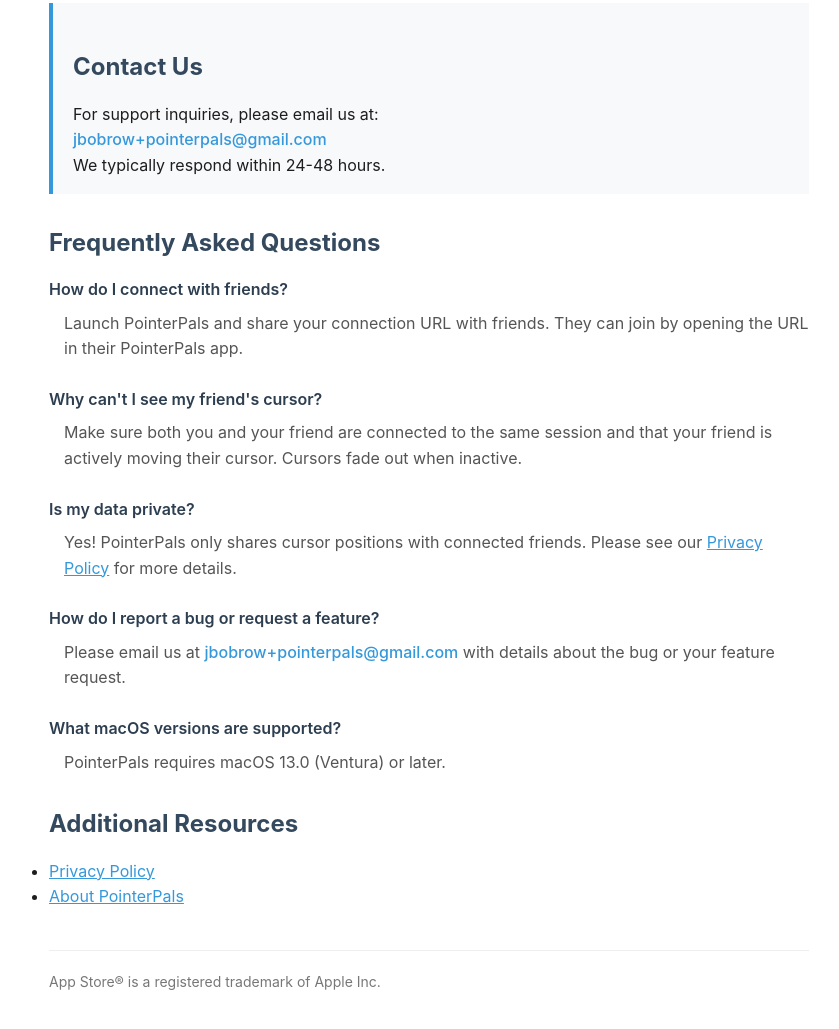
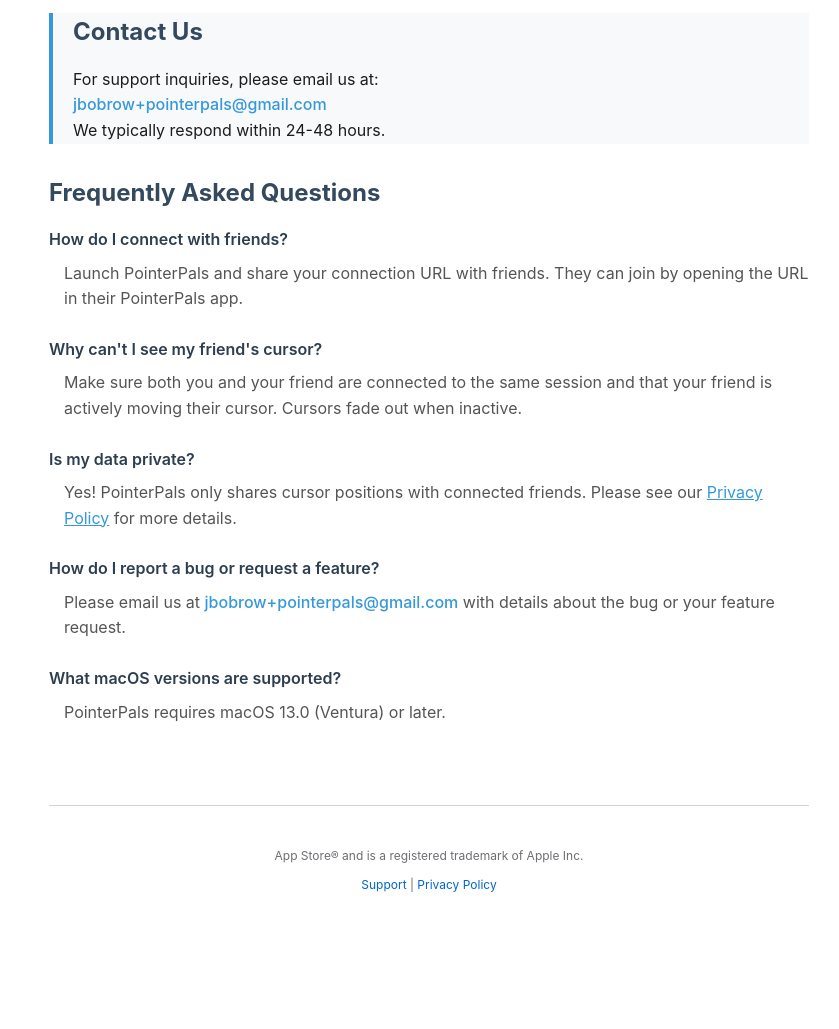
Before and after one commit to jbobrow/PointerPals, a plain HTML site: page support.html in a window 1280 px wide. Shown: the part 209-1238 px from the top of the page, without its empty margins (211-1050 px from the left). After the commit the page ends 1184 px from the top, so only its background shows below. Drawn offline with Linux system fonts and the light colour scheme.

Commit message:
updated website styling and content

```diff
--- a/support.html
+++ b/support.html
@@ -66,7 +66,7 @@
         .contact-info {
             background: #f8f9fa;
             border-left: 4px solid #3498db;
-            padding: 15px 20px;
+            padding: 0 20px;
             margin: 20px 0;
         }
         .email-link {
@@ -92,11 +92,19 @@
             color: #555;
             padding-left: 15px;
         }
+        footer {
+            text-align: center;
+            padding: 40px 20px;
+            color: #6e6e73;
+            font-size: 12px;
+            border-top: 1px solid #d2d2d7;
+            margin-top: 80px;
+        }
     </style>
 </head>
 <body>
     <nav>
-        <a href="index.html">PointerPals</a>
+        <a href="index.html">Pointer Pals</a>
         <a href="support.html">Support</a>
         <a href="privacy.html">Privacy</a>
     </nav>
@@ -141,15 +149,12 @@
         </div>
     </div>
 
-    <h2>Additional Resources</h2>
-    <ul>
-        <li><a href="privacy.html" style="color: #3498db;">Privacy Policy</a></li>
-        <li><a href="index.html" style="color: #3498db;">About PointerPals</a></li>
-    </ul>
-
-        <p style="margin-top: 40px; padding-top: 20px; border-top: 1px solid #eee; color: #777; font-size: 14px;">
-            App Store® is a registered trademark of Apple Inc.
+    <footer>
+        <p>App Store® and is a registered trademark of Apple Inc.</p>
+        <p style="margin-top: 10px;">
+            <a href="support.html" style="color: #06c; text-decoration: none;">Support</a> |
+            <a href="privacy.html" style="color: #06c; text-decoration: none;">Privacy Policy</a>
         </p>
-    </div>
+    </footer>
 </body>
 </html>
```
Also changed, not shown: index.html (+1 -1 lines), privacy.html (+23 -4 lines).
